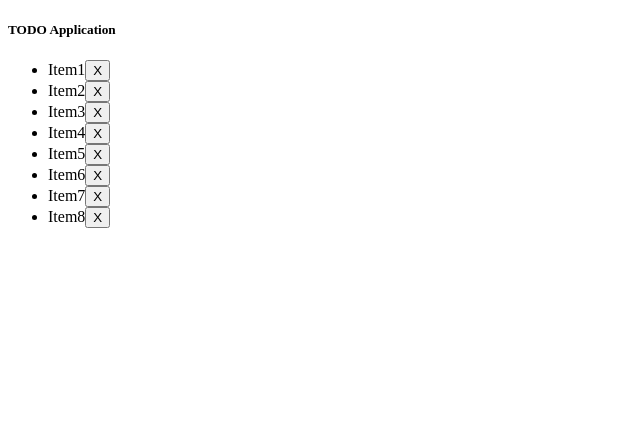
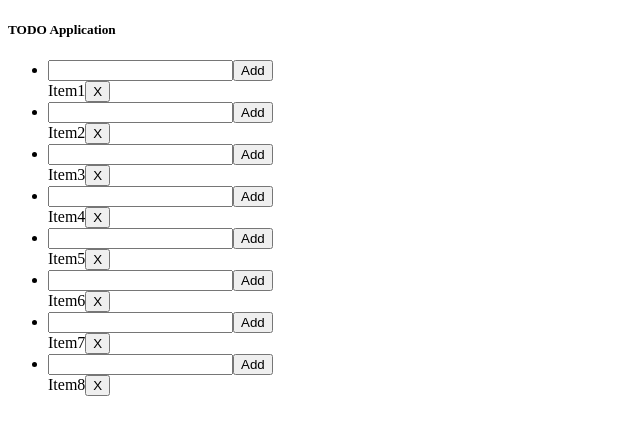
Before and after one commit to npnm/TODOApp, an Angular app: page / in a window 1280 px wide. Shown: the top 434 px of the page, without its empty margins (0-640 px from the left). Built offline with nearby package versions, Linux system fonts and the light colour scheme.

Commit message:
added add button in html

```diff
--- a/src/app/app.component.html
+++ b/src/app/app.component.html
@@ -2,6 +2,10 @@
   <h5>TODO Application</h5>
   <ul>
     <li *ngFor="let item of todoList">
+      <div>
+        <input type="text"/>
+        <button>Add</button>
+      </div>
       <div>
         <div style="display: inline;">{{item}}</div>
         <div style="display: inline;">
```
